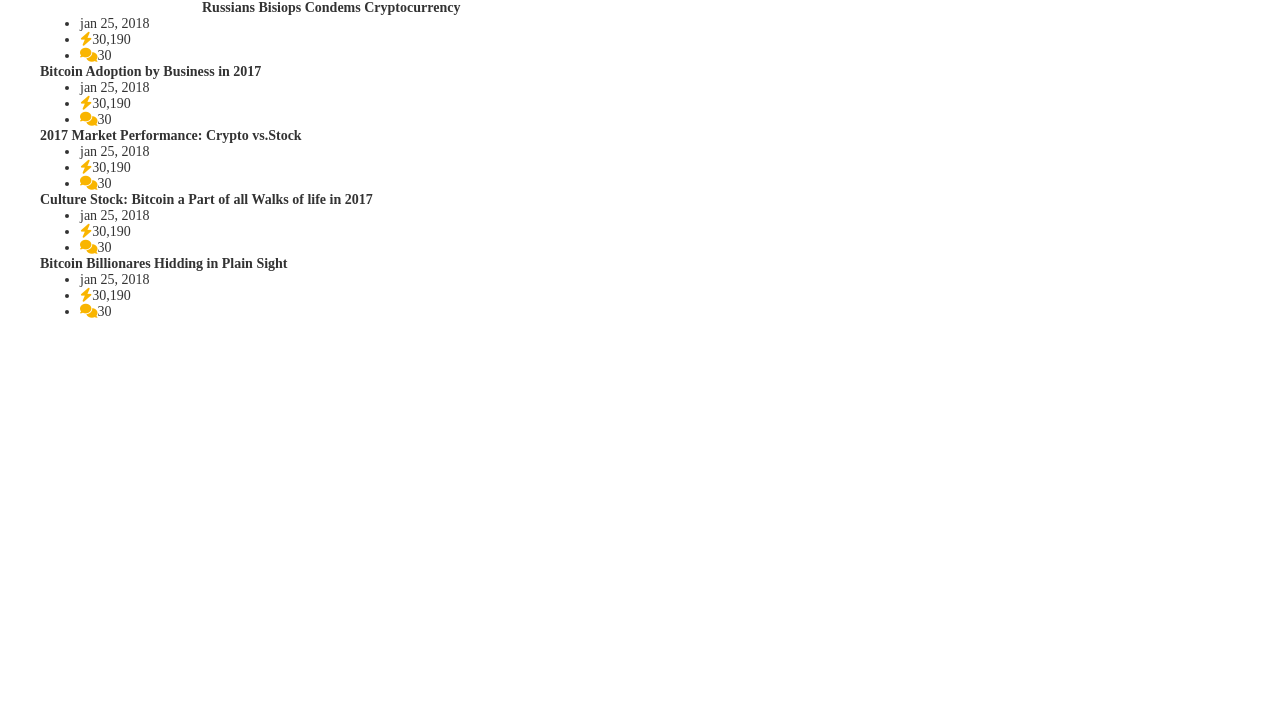
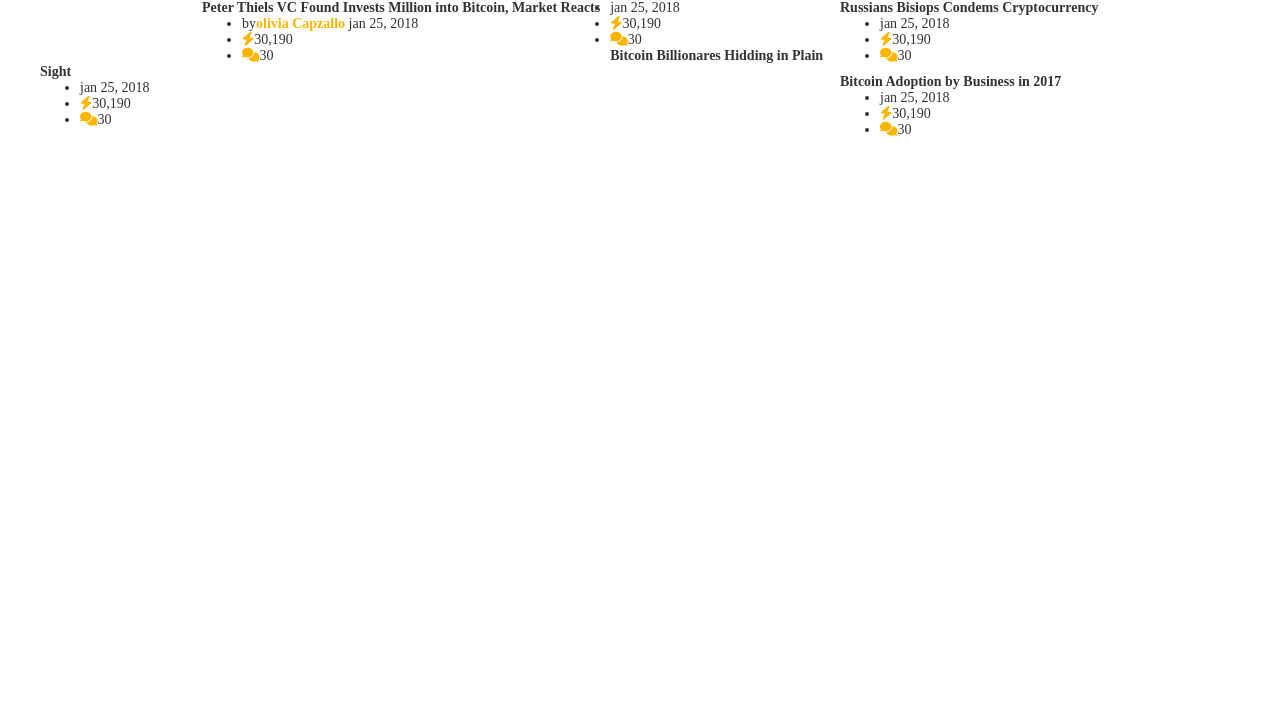
Before and after one commit to FarzadEstaji/webProjects, a plain HTML site: page Toplearn-second-project/index.html in a window 1280 px wide. Shown: the part 80-800 px from the top of the page. Drawn offline with Linux system fonts and the light colour scheme.

Commit message:
Styling of the intro section

```diff
--- a/Toplearn-second-project/css/style.css
+++ b/Toplearn-second-project/css/style.css
@@ -180,3 +180,42 @@ a:hover > b {
 .header button {
   cursor: pointer;
 }
+
+.intro-row {
+  width: 100%;
+}
+
+.intro-h-600 {
+  height: 600px;
+}
+
+.intro-h-100 {
+  height: 100%;
+}
+
+.intro-h-2-3 {
+  height: calc(200% / 3);
+}
+
+.intro-h-1-3 {
+  height: calc(100% / 3);
+}
+
+.intro-h-50:first-of-type {
+  margin-bottom: 10px;
+}
+
+.intro-h-50 {
+  height: calc(50%-5px);
+}
+
+.intro-2-3-col {
+  float: left;
+  margin-right: 10px;
+  width: calc(calc(200% / 3)-10px);
+}
+
+.intro-1-3-col {
+  float: right;
+  width: calc(100% / 3);
+}
```
